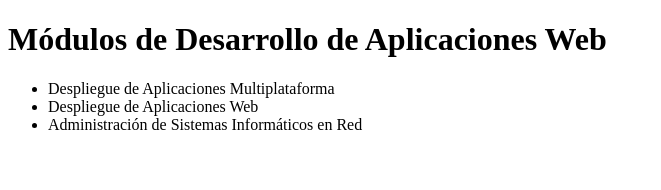
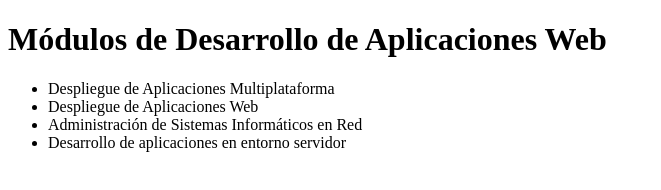
Before and after one commit to AdrianBit/Practica2_3, a plain HTML site: page index.html in a window 1280 px wide. Shown: the whole page, without its empty margins (0-661 px from the left). Drawn offline with Linux system fonts and the light colour scheme.

Commit message:
Añadir otro modulo en Index

```diff
--- a/index.html
+++ b/index.html
@@ -11,6 +11,7 @@
 		<li>Despliegue de Aplicaciones Multiplataforma</li>
  		<li>Despliegue de Aplicaciones Web</li>
  		<li>Administración de Sistemas Informáticos en Red</li>
+		<li>Desarrollo de aplicaciones en entorno servidor</li>
 	</ul>
 </body>
 </html>
```
